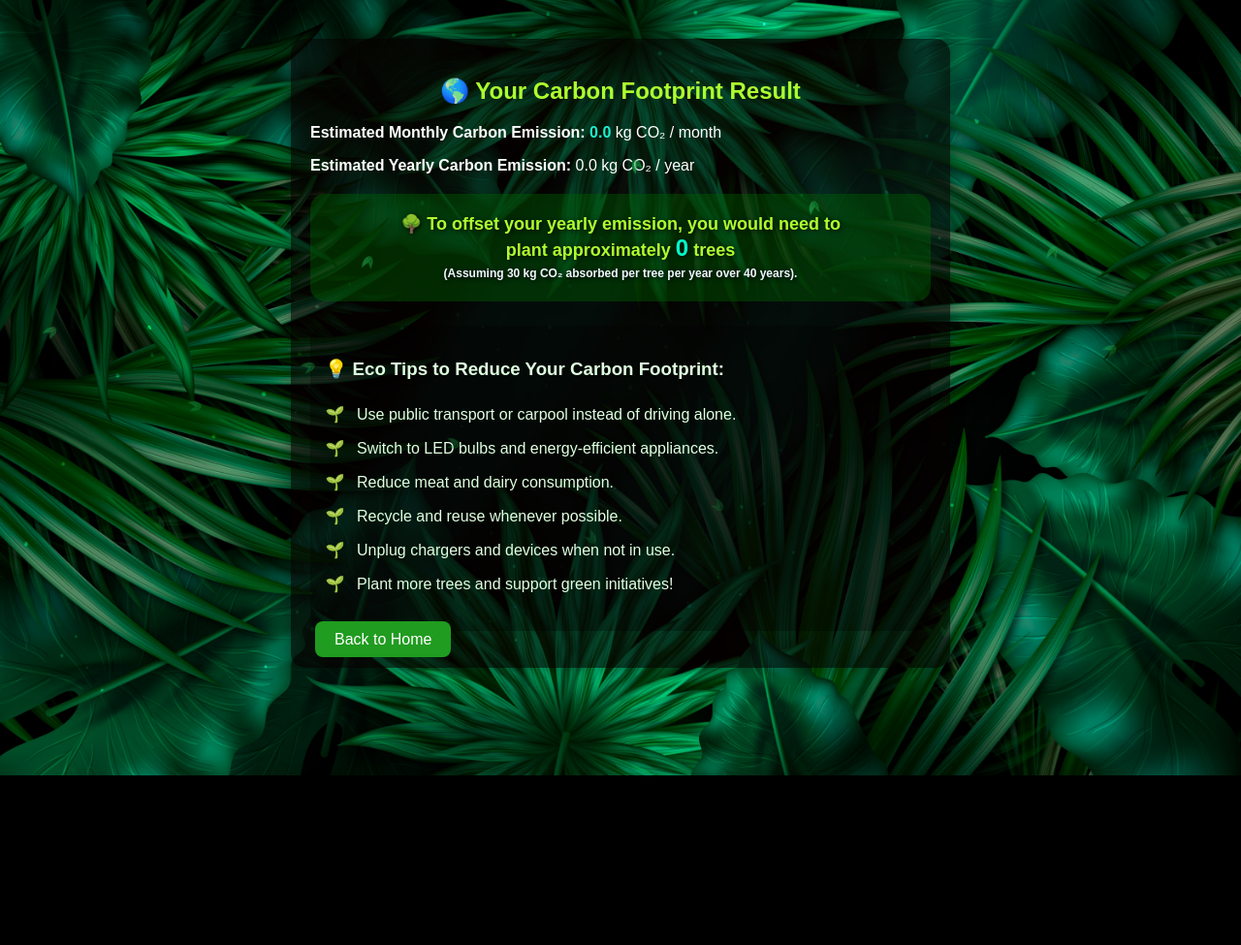
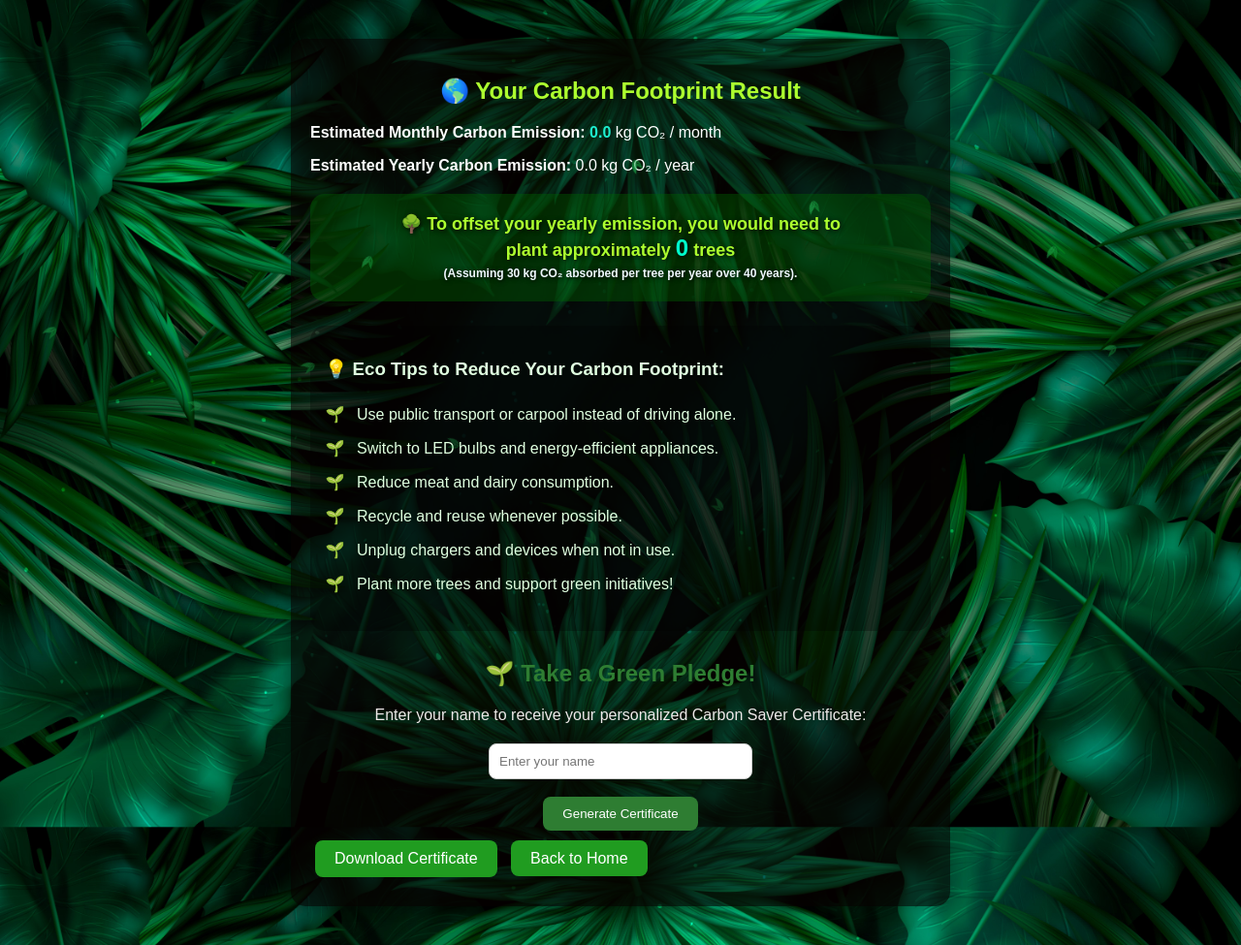
Before and after one commit to Madhusree-M/Carbon_Footprint_Tracker-AIML, a Flask app: page /result in a window 1280 px wide. Shown: the whole page at 97% size. Before the commit the page ends 800 px from the top, so only its background shows below. Run offline with Flask 3, Linux system fonts and the light colour scheme; parts of the project's set-up code (start-up, migrations or seed data) failed here and were passed over.

Commit message:
feat - certifiacte

```diff
--- a/static/style.css
+++ b/static/style.css
@@ -242,3 +242,9 @@ input, select {
     height: 20px;
     cursor: pointer;
 }
+
+
+#certificate-section, #certificate {
+  max-width: 600px;
+  margin: auto;
+}
--- a/templates/consumption.html
+++ b/templates/consumption.html
@@ -10,7 +10,8 @@
     <form action="/consumption" method="post">
       <label>🚿 How Often Do You Shower:</label>
       <select name="shower">
-        <option>less frequently</option><option>daily</option>
+        <option>daily</option>
+        <option>less frequently</option>
         <option>more frequently</option><option>twice a day</option>
       </select>
 
--- a/templates/result.html
+++ b/templates/result.html
@@ -61,6 +61,53 @@
       </ul>
     </div>
 
+<!-- Certificate Input Section -->
+<div id="certificate-section" style="display: none; text-align: center; margin-top: 30px; font-family: 'Poppins', sans-serif;">
+  <h2 style="color:#2e7d32;">🌱 Take a Green Pledge!</h2>
+  <p style="font-size:16px; color:#eee9e9;">Enter your name to receive your personalized Carbon Saver Certificate:</p>
+  <input type="text" id="username" placeholder="Enter your name"
+         style="padding:10px; border-radius:8px; border:1px solid #ccc; width:250px;">
+  <br><br>
+  <button id="generate-cert-btn"
+          style="padding:10px 20px; background-color:#2e7d32; color:white; border:none; border-radius:8px; cursor:pointer;">
+    Generate Certificate
+  </button>
+</div>
+
+<!-- Certificate Display -->
+<div id="certificate"
+     style="display:none; margin:50px auto; text-align:center; width:700px;
+            border:6px solid #2e7d32; border-radius:16px; padding:40px;
+            background: linear-gradient(145deg, #daffdf, #daffdf);
+            box-shadow:0 0 25px rgba(46,125,50,0.3);
+            font-family: 'Poppins', sans-serif;">
+
+  <h1 style="color:#1b5e20; font-size:34px;">CERTIFICATE OF COMMITMENT</h1>
+  <p style="color:#333; font-size:18px;">This is to proudly certify that</p>
+  <h2 id="cert-name" style="color:#2e7d32; font-size:26px; margin:10px 0;"></h2>
+
+  <p style="color:#333; font-size:18px;">has taken the pledge to reduce their carbon footprint and contribute to a greener, sustainable future.</p>
+
+  <p id="cert-footprint" style="font-size:18px; color:#000; margin-top:20px;"></p>
+  <p id="cert-saplings" style="font-size:18px; color:#1b5e20; font-weight:600; margin-top:10px;"></p>
+
+  <h3 style="color:#2e7d32; margin-top:25px;">💚 Together, we can make our planet cleaner and safer!</h3>
+  <p style="color:#777; font-size:14px; margin-top:20px;">Certified by: Carbon Footprint Tracker</p>
+</div>
+
+<!-- Download Button
+<div style="text-align:center;">
+  <button id="download-cert-btn"
+          style="display:none; margin-top:20px; padding:10px 20px;
+                 background-color:#4CAF50; color:white; border:none;
+                 border-radius:8px; cursor:pointer;">
+    Download Certificate
+  </button>
+</div> -->
+
+<button id="download-cert-btn" class="btn">Download Certificate</button>
+
+
     <a href="/" class="btn">Back to Home</a>
 
     <div class="leaves">
@@ -82,5 +129,57 @@
 
 </div>
   </div>
+
+  <!-- Pass emission value from Flask to JavaScript safely -->
+<script>
+  // Load emission data from Flask
+  window.totalCarbonFootprint = parseFloat("{{ (emission * 12)|round(2) }}");
+</script>
+
+<script>
+document.addEventListener("DOMContentLoaded", function () {
+
+  // Show certificate input section
+  document.getElementById("certificate-section").style.display = "block";
+
+  document.getElementById("generate-cert-btn").addEventListener("click", function() {
+    const name = document.getElementById("username").value.trim();
+    if (name === "") {
+      alert("Please enter your name before generating the certificate!");
+      return;
+    }
+
+    // Hide input and show certificate
+    document.getElementById("certificate-section").style.display = "none";
+    document.getElementById("certificate").style.display = "block";
+    document.getElementById("download-cert-btn").style.display = "inline-block";
+    document.getElementById("cert-name").textContent = name;
+
+    const footprint = window.totalCarbonFootprint || 0;
+    document.getElementById("cert-footprint").textContent =
+      `Your total carbon footprint: ${footprint.toFixed(2)} kg CO₂ per year`;
+
+    // Calculate saplings (1 tree offsets ≈ 21 kg CO₂/year)
+    const saplings = Math.ceil(footprint / 1200);
+    document.getElementById("cert-saplings").textContent =
+      `You have promised to plant ${saplings} saplings per year to offset your emissions.`;
+  });
+
+  // Download the certificate as image
+  document.getElementById("download-cert-btn").addEventListener("click", function() {
+    html2canvas(document.getElementById("certificate")).then(canvas => {
+      const link = document.createElement('a');
+      link.download = 'Carbon_Saver_Certificate.png';
+      link.href = canvas.toDataURL();
+      link.click();
+    });
+  });
+
+});
+</script>
+
+<!-- HTML2Canvas CDN -->
+<script src="https://cdnjs.cloudflare.com/ajax/libs/html2canvas/1.4.1/html2canvas.min.js"></script>
+
 </body>
 </html>
```
Also changed, not shown: templates/personal.html (+5 -3 lines).
